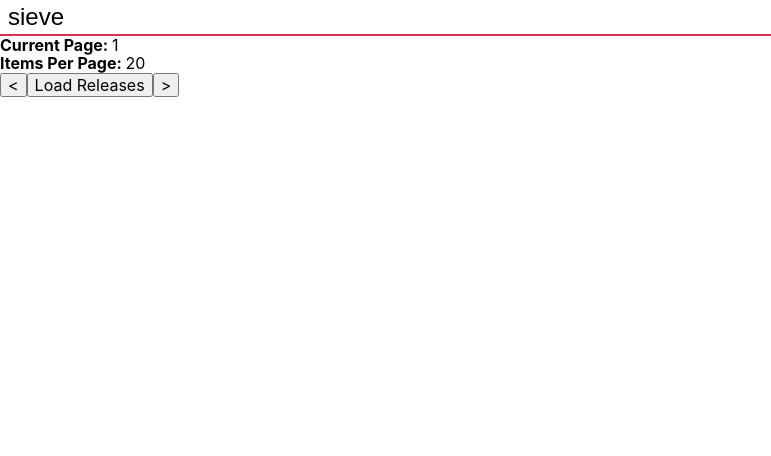
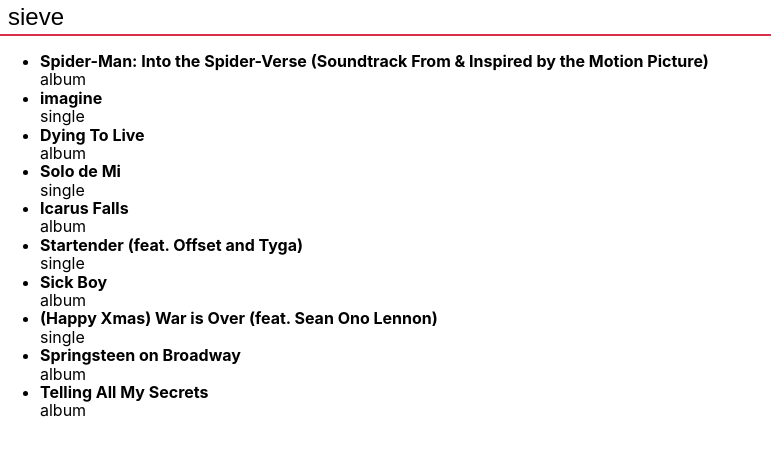
Before and after one commit to josiahdahl/sieve, a React (Create React App) app: page / in a window 1280 px wide. Shown: the top 456 px of the page, without its empty margins (0-771 px from the left). Built offline with nearby package versions, Linux system fonts and the light colour scheme.

Commit message:
feat(NewReleases): Load new releases from store on component load

```diff
--- a/src/components/ReleaseList.tsx
+++ b/src/components/ReleaseList.tsx
@@ -2,24 +2,12 @@
 
 interface ReleaseListProps {
   releases: any[];
-  currentPage: number;
-  limit: number;
-  fetchReleases: ({page, limit}) => void;
 }
 
 export const ReleaseList = (props: ReleaseListProps) => {
-  const { releases, currentPage, limit, fetchReleases } = props;
+  const { releases } = props;
   return (
     <div>
-      <div>
-        <b>Current Page: </b> {currentPage}
-        <br />
-        <b>Items Per Page: </b> {limit}
-        <br />
-        <button onClick={() => fetchReleases({page: currentPage - 1, limit})}>&lt;</button>
-        <button onClick={() => fetchReleases({page: currentPage, limit})}>Load Releases</button>
-        <button onClick={() => fetchReleases({page: currentPage + 1, limit})}>&gt;</button>
-      </div>
       <ul>
         {releases.map(item => (
           <li key={item.id}>
--- a/src/containers/NewReleases.tsx
+++ b/src/containers/NewReleases.tsx
@@ -1,30 +1,36 @@
-import React from 'react';
-import { newReleases } from '../store/actions/new-releases';
-import { connect } from 'react-redux';
-import { ReleaseList } from '../components/ReleaseList';
-import { State } from '../store/reducers';
-import { Dispatch } from 'redux';
+import React from "react";
+import { connect } from "react-redux";
+import { ReleaseList } from "../components/ReleaseList";
+import { State } from "../store/reducers";
+import { selectReleasesForPage } from "../store/reducers/new-releases";
+import { newReleases } from "../store/actions/new-releases";
 
-function paginateReleases(releases, currentPage, limit) {
-  return releases.slice((currentPage - 1) * limit, currentPage * limit);
+interface Props {
+  releases: any[];
+  fetchReleases: Function;
 }
 
-const mapStateToProps = (state: State) => {
-  const { newReleases } = state;
-  const { currentPage, limit, releases } = newReleases;
-  return {
-    currentPage,
-    limit,
-    releases: paginateReleases(releases, currentPage, limit)
-  };
-};
+class Component extends React.Component<Props, {}> {
+  componentWillMount(): void {
+    this.props.fetchReleases({});
+  }
 
-const mapDispatchToProps = (dispatch: Dispatch) => ({
-  fetchReleases: ({ page, limit }) =>
+  render(): React.ReactNode {
+    const { props } = this;
+    const { releases } = props;
+    return <ReleaseList releases={releases} />;
+  }
+}
+
+const mapStateToProps = (state: State) => ({
+  releases: selectReleasesForPage(state)
+});
+
+const mapDispatchToProps = dispatch => ({
+  fetchReleases: ({ page, limit } = { page: 1, limit: null }) =>
     dispatch(newReleases.request({ page, limit }))
 });
-
 export const NewReleases = connect(
   mapStateToProps,
   mapDispatchToProps
-)(ReleaseList);
+)(Component);
```
